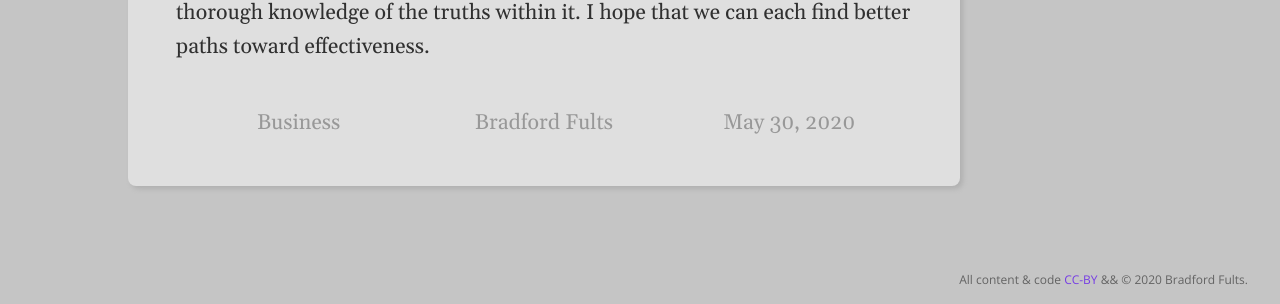
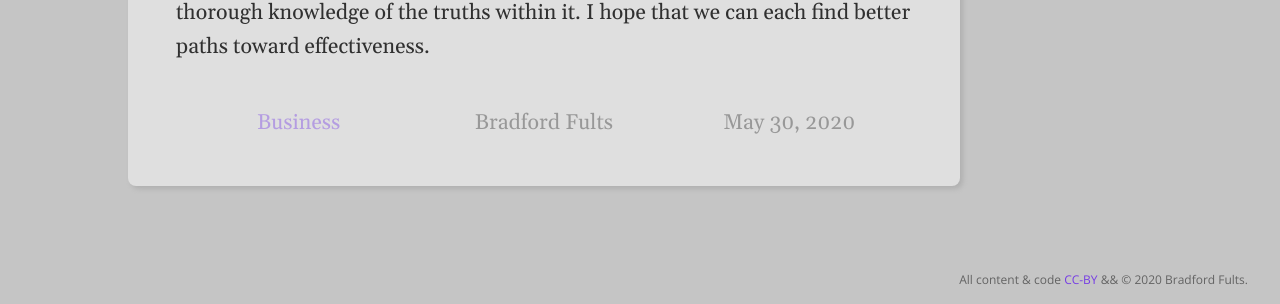
Before and after one commit to h3h/bradfordfults.com, a Jekyll site: the page built from business/_posts/2020-05-30-leading-with-accountability.md, in a window 1280 px wide. Shown: the part 3562-3866 px from the top of the page. Built offline with Jekyll 4.4.1, drawn with Linux system fonts in a browser that asks for light colours.

Commit message:
Links category in post footer

```diff
--- a/_layouts/post.html
+++ b/_layouts/post.html
@@ -8,7 +8,11 @@ layout: default
         </header>
         {{ content }}
         <div class="post-meta">
-            <p>{% if page and page.categories %}{{page.categories | join:', ' | capitalize}}{% endif %}</p>
+            {% if page and page.categories %}
+            <p>
+                <a href="/{{page.categories | first}}">{{page.categories | first | capitalize}}</a>
+            </p>
+            {% endif %}
             <p>Bradford Fults</p>
             <p><time datetime="{{ page.date | date_to_xmlschema }}" itemprop="datePublished">{{ page.date | date: "%b %-d, %Y" }}</time>{% if page.author %} • <span itemprop="author" itemscope itemtype="http://schema.org/Person"><span itemprop="name">{{ page.author }}</span></span>{% endif %}</p>
         </div>
```
